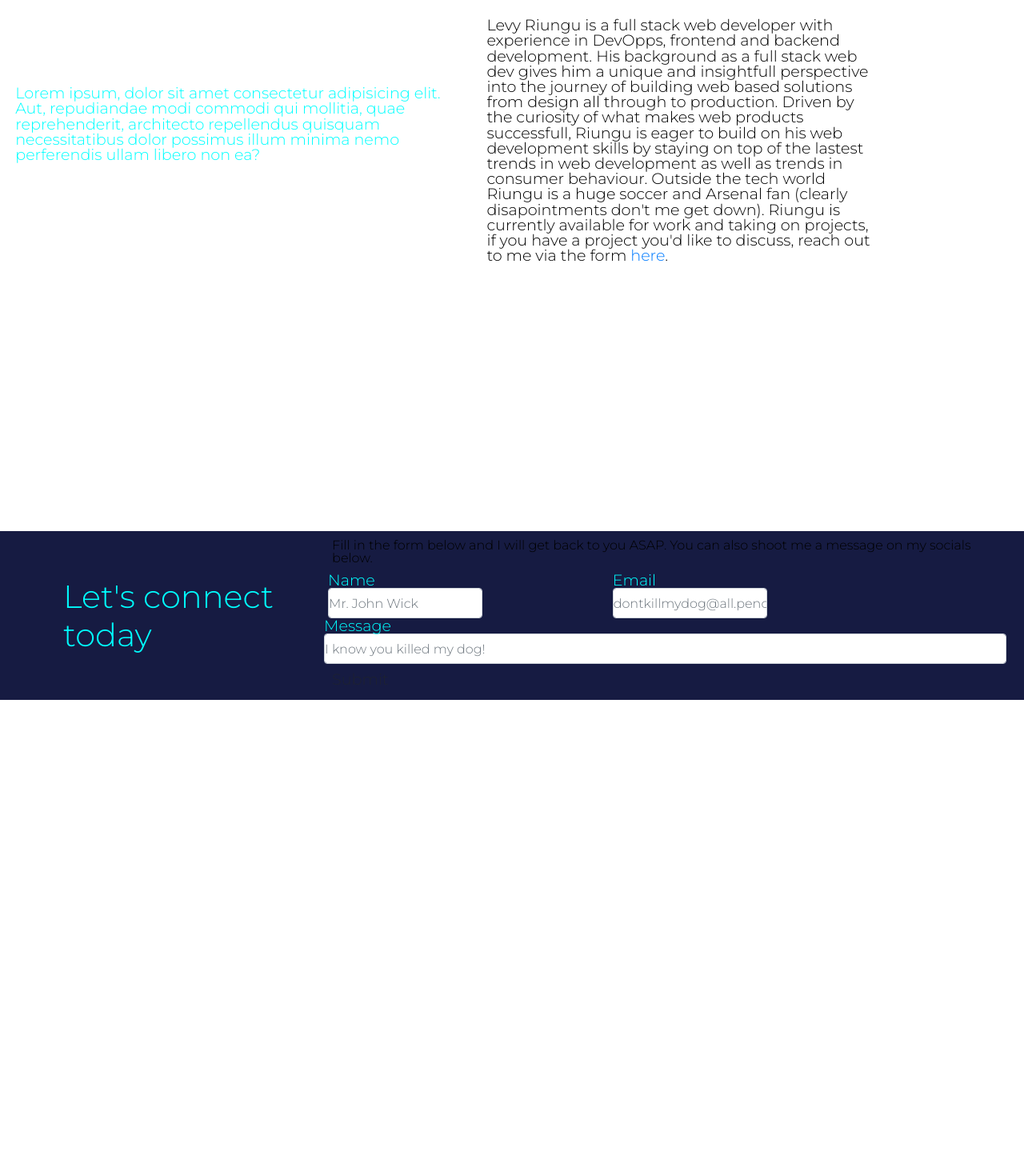
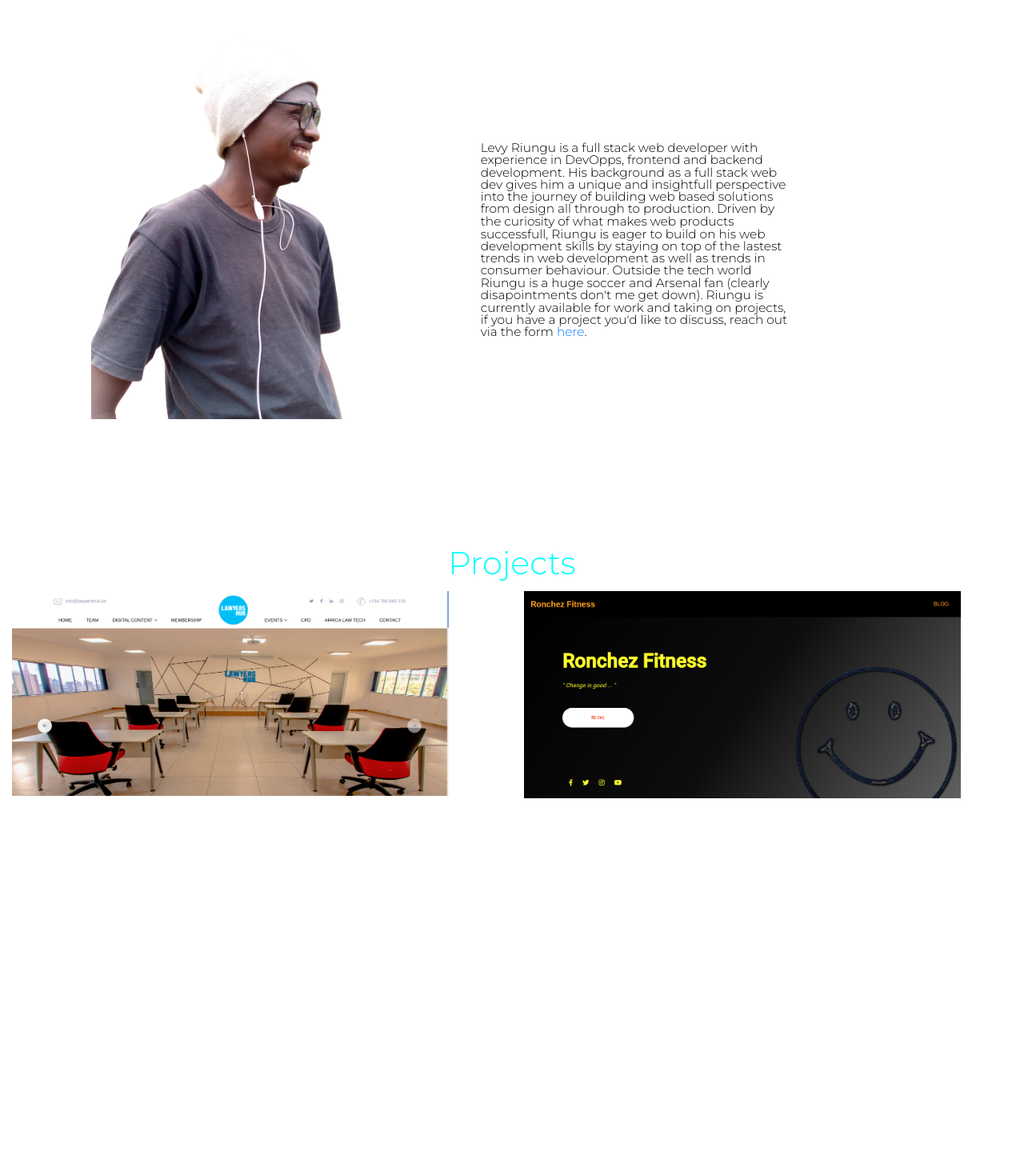
Before and after one commit to leskeylevy/portfolio, an Angular app: page / in a window 1280 px wide. Shown: the part 936-2390 px from the top of the page at 80% size. Before the commit the page ends 1811 px from the top, so only its background shows below. Built offline with nearby package versions, Linux system fonts and the light colour scheme.

Commit message:
added project section

```diff
--- a/src/app/home/home.component.html
+++ b/src/app/home/home.component.html
@@ -236,14 +236,19 @@
 
 </section>
 
-<section id="about" class=" container" >
+
+<!-- About section -->
+
+<section id="about" class="container" >
 
    <div class="call-to-action">
-       <h1 class="title" style="text-align: center;line-height: 40px;">Who is this guy?</h1>
+       <h1 class="title" style="text-align: center;line-height: 40px;margin: 20px;">Who is this guy?</h1>
    </div>
    <div class="row">
-       <div class="image col-md-6 col-sm-5" >
-           <p>Lorem ipsum, dolor sit amet consectetur adipisicing elit. Aut, repudiandae modi commodi qui mollitia, quae reprehenderit, architecto repellendus quisquam necessitatibus dolor possimus illum minima nemo perferendis ullam libero non ea?</p>
+       <div class="col-md-6 col-sm-5" >
+           <div class="img-wrapper">
+               <div class="meImg"></div>
+           </div>
        </div>
        <div class="aboutMe col-md-6 col-sm-5" >
             <div class="subtitle" >
@@ -251,7 +256,7 @@
                 His background as a full stack web dev gives him a unique and insightfull perspective into the journey of building web based solutions from design all through to production.
                 Driven by the curiosity of what makes web products successfull, Riungu is eager to build on his web development skills by staying on top of the lastest trends in web development as well as trends in consumer behaviour.
                 Outside the tech world Riungu is a huge soccer and Arsenal fan (clearly disapointments don't me get down).
-                Riungu is currently available for work and taking on projects, if you have a project you'd like to discuss, reach out to me via the form <a href="#contact">here</a>.
+                Riungu is currently available for work and taking on projects, if you have a project you'd like to discuss, reach out via the form <a href="#contact">here</a>.
             </div>
        </div>
    </div>
@@ -260,12 +265,19 @@
 
 </section>
 
-<!-- <section id="projects" class="container projects-section">
+<!-- Projects section -->
+
+<section id="projects" class="container">
     <h1 class="title" style="top: 10%;">Projects</h1>
-    <div>
-        Lorem ipsum dolor, sit amet consectetur adipisicing elit. Dicta ad maxime ipsum rem a totam libero pariatur nesciunt laudantium, voluptatibus eveniet tempore, nihil blanditiis explicabo minus cumque temporibus! Consectetur, modi?
+    <div class="row">
+        <div class="col-md-6 ">
+            <img class="projImage" src="../../assets/images/prj1.png" alt="My first project">
+        </div>
+        <div class="col-md-6">
+            <img  class="projImage" src="../../assets/images/prj2.png" alt="My first project">
+        </div>
     </div>
-</section> -->
+</section>
 
 <section id="contact"  style="background-color: #161B42;">
     <div style="display: flex; justify-content: center;">
@@ -279,14 +291,16 @@
             <form [formGroup]="contactForm" (ngSubmit)="onSubmit()">
                 <div class="form-row">
                     <div class="form-group col-5">
-                        <label for="name">Name<input type="text" formControlName="name" placeholder="Mr. John Wick" class="form-control"></label>
+                        <label for="name">Name</label>
+                        <input type="text" formControlName="name" placeholder="Mr. John Wick" class="form-control">
 
                         <div *ngIf="submitted && f.name.errors" class="invalid-feedback">
                             <div *ngIf="f.name.errors.required">Name is required!</div>
                         </div>
                     </div>
                     <div class="form-group col-5">
-                        <label for="email">Email <input type="text" formControlName="email" placeholder="dontkillmydog@all.pencil" class="form-control"></label>
+                        <label for="email">Email</label>
+                        <input type="text" formControlName="email" placeholder="dontkillmydog@all.pencil" class="form-control">
 
                     </div>
                 </div>
--- a/src/app/home/home.component.scss
+++ b/src/app/home/home.component.scss
@@ -79,17 +79,33 @@ section.hero {
         width: 100%;
     }
 }
+
+//about section
+
 #about {
     min-height: 100vh;
+    scale: 0.8;
 }
 
-.image {
-    top: 1em;
-    // bottom: 1em;
-    padding: 1em;
+.img-wrapper {
     display: flex;
-    align-items: center;
+    flex-grow: 1;
+    flex-direction: column;
+    align-items: stretch;
+    justify-content: flex-end;
 }
+.meImg {
+    background-image: url('../../assets/images/land.png');
+    flex-grow: 1;
+    height: 80vh;
+    max-height: 80vh;
+    min-width: 30vw;
+    background-size: contain;
+    background-repeat: no-repeat;
+    background-position: bottom left;
+    z-index: 1;
+}
+
 .aboutMe {
     color: black;
     margin-top: 7%;
@@ -100,3 +116,27 @@ section.hero {
     line-height: 2em;
 
 }
+
+// projects section
+
+#projects {
+    min-height: 100vh;
+    max-width: 100vw;
+}
+
+.projImage {
+    display: flex;
+    max-width: 45vw;
+    padding: 15px;
+    height: auto;
+}
+
+#projects {
+    text-align: center;
+}
+
+@media only screen and (max-width: 768px){
+    .projImage {
+       max-width: 100vw !important;
+    }
+}
--- a/src/app/home/home.component.ts
+++ b/src/app/home/home.component.ts
@@ -1,7 +1,10 @@
 import { NONE_TYPE } from '@angular/compiler';
 import { Component, OnInit } from '@angular/core';
 import { FormBuilder, FormGroup, Validators } from '@angular/forms';
-import { gsap, Power2, TweenMax } from 'gsap';
+import { gsap } from 'gsap';
+import { ScrollTrigger } from 'gsap/ScrollTrigger';
+
+gsap.registerPlugin(ScrollTrigger);
 
 @Component({
   selector: 'app-home',
@@ -12,6 +15,7 @@ export class HomeComponent implements OnInit {
 
 
 tl = gsap.timeline({delay: 1});
+
 // tl2 = new TimelineMax();
 contactForm: FormGroup;
 blueCar = document.getElementById('blueCar');
@@ -21,11 +25,14 @@ constructor(private fb: FormBuilder) { }
 
 ngOnInit(): void {
 
+  // landing page animation
   this.tl.from('header', {duration: .7, ease: 'Power2.out', y: -60});
   // this.tl.from('.hero-content', {duration: 1, ease: 'Power2.out', opacity: 0, y: -40});
   this.tl.from('.illustration', {duration: 1, ease: 'Power2.out', opacity: 0});
 
   // TweenMax.set(this.blueCar, {zIndex: 9});
+
+
 
   gsap.fromTo('#blueCar', {
     x: -920,
@@ -53,10 +60,18 @@ ngOnInit(): void {
     x: -100,
   }, {
     x: 800,
-    duration: 60,
+    duration: 160,
     ease: 'none',
     delay: 3,
   });
+
+  // end of landing page animation
+
+ // scroll animations
+
+
+
+ // end of scroll animation
 
 
   this.contactForm = this.fb.group({
```
Also changed, not shown: src/assets/images/prj1.png (added), src/assets/images/prj2.png (added).
